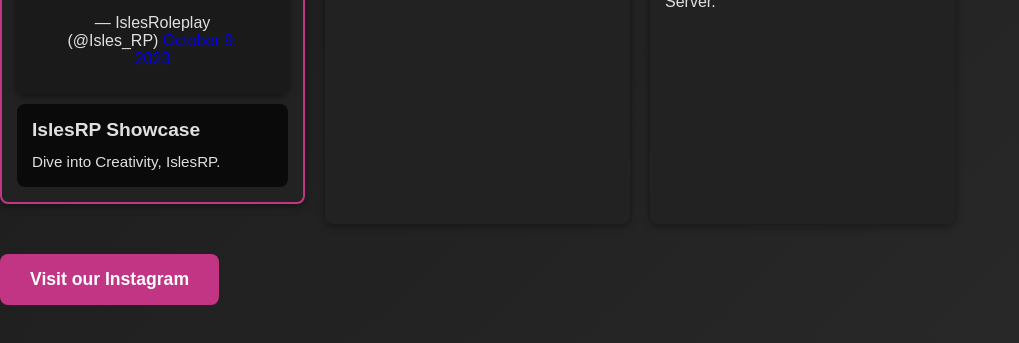
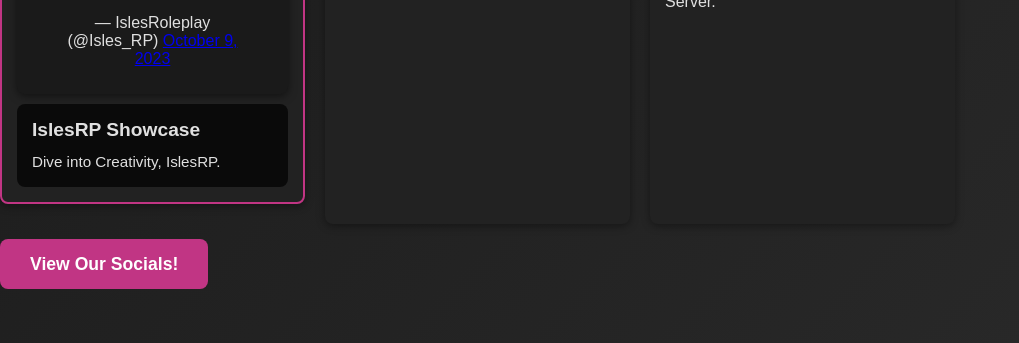
Before and after one commit to TurquoiseBrush/islesrp-website, a website: page social-media.html in a window 1280 px wide. Shown: the part 449-792 px from the top of the page, without its empty margins (0-1019 px from the left). Drawn offline with Linux system fonts and the light colour scheme.

Commit message:
Small Fix To Social Media Page (V0.8.7)

```diff
--- a/social-media.html
+++ b/social-media.html
@@ -67,10 +67,10 @@
       <!-- Add more posts here when needed -->
     </div>
 
-    <!-- Button to visit Instagram profile -->
-    <button class="btn instagram-btn" onclick="window.open('https://www.instagram.com/isles.rp/', '_blank');">
-      Visit our Instagram
-    </button>
+    <!-- Button to visit socials.html -->
+    <a href="socials.html" class="btn instagram-btn">
+      View Our Socials!
+    </a>
   </section>
 </body>
 </html>
```
Also changed, not shown: socials.html (added).
